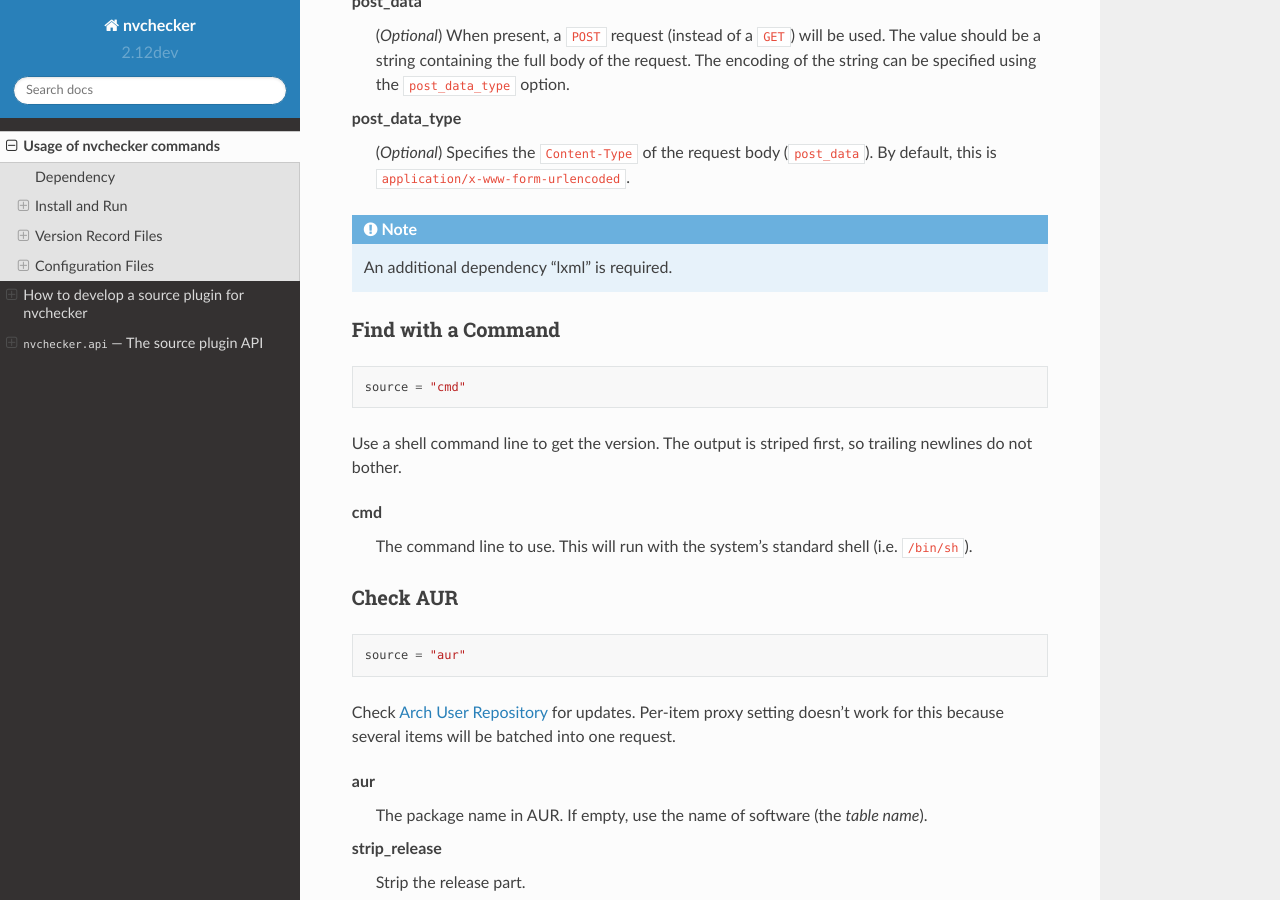
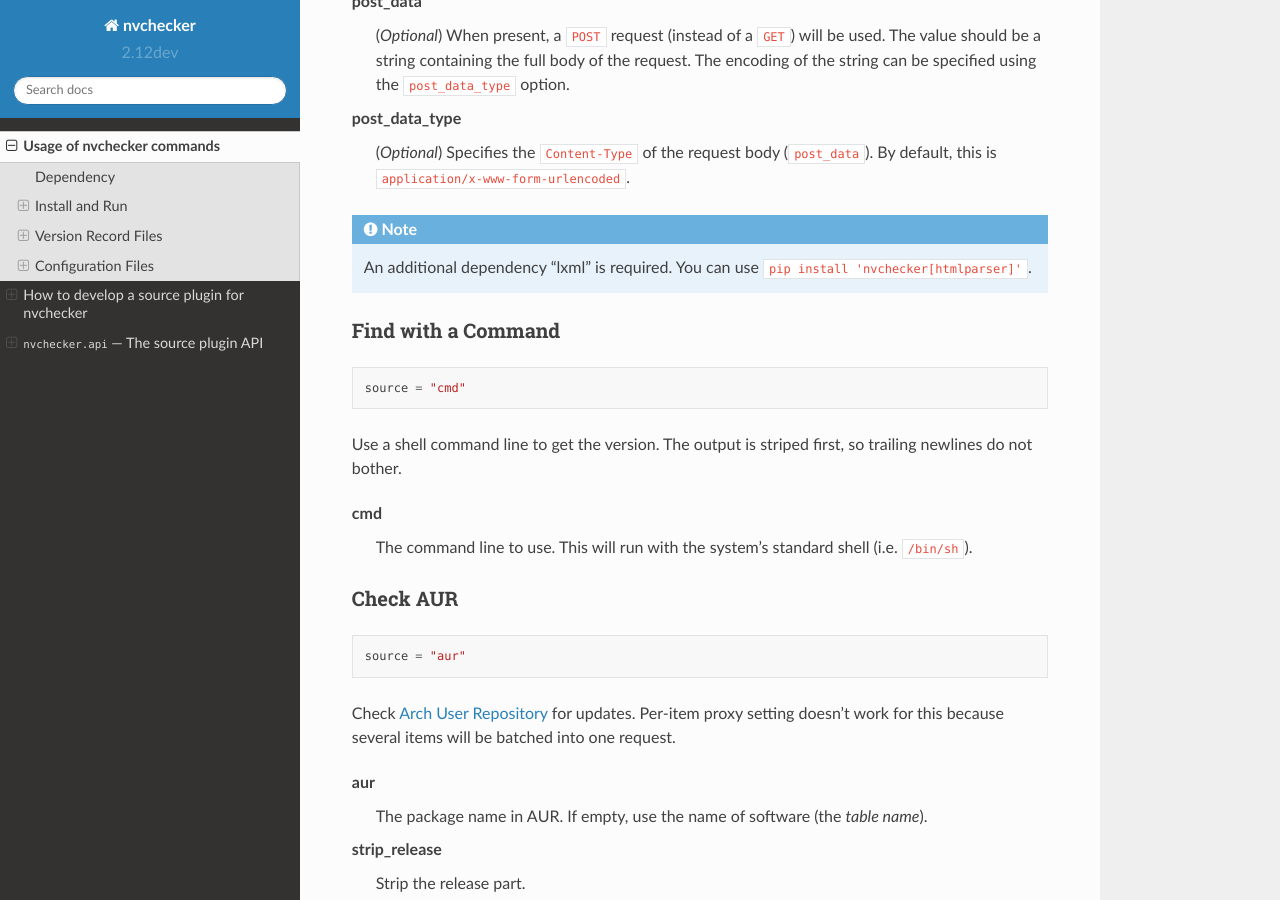
Before and after one commit to lilydjwg/nvchecker, a Sphinx documentation site: the page built from docs/usage.rst, in a window 1280 px wide and 900 px high, scrolled down 8762 px. Built offline with Sphinx 7.4.7 and the Read the Docs theme 2.0.0, drawn with Linux system fonts in a browser that asks for light colours; some of the changed text lies outside the part shown.

```diff
--- a/docs/usage.rst
+++ b/docs/usage.rst
@@ -327,7 +327,8 @@ post_data_type
   (*Optional*) Specifies the ``Content-Type`` of the request body (``post_data``). By default, this is ``application/x-www-form-urlencoded``.
 
 .. note::
-  An additional dependency "lxml" is required.
+   An additional dependency "lxml" is required.
+   You can use ``pip install 'nvchecker[htmlparser]'``.
 
 Find with a Command
 ~~~~~~~~~~~~~~~~~~~
@@ -535,6 +536,10 @@ pypi
 
 use_pre_release
   Whether to accept pre release. Default is false.
+
+.. note::
+   An additional dependency "packaging" is required.
+   You can use ``pip install 'nvchecker[pypi]'``.
 
 Check RubyGems
 ~~~~~~~~~~~~~~
```
Also changed, not shown: other parts of docs/usage.rst (+3 -0 lines).
